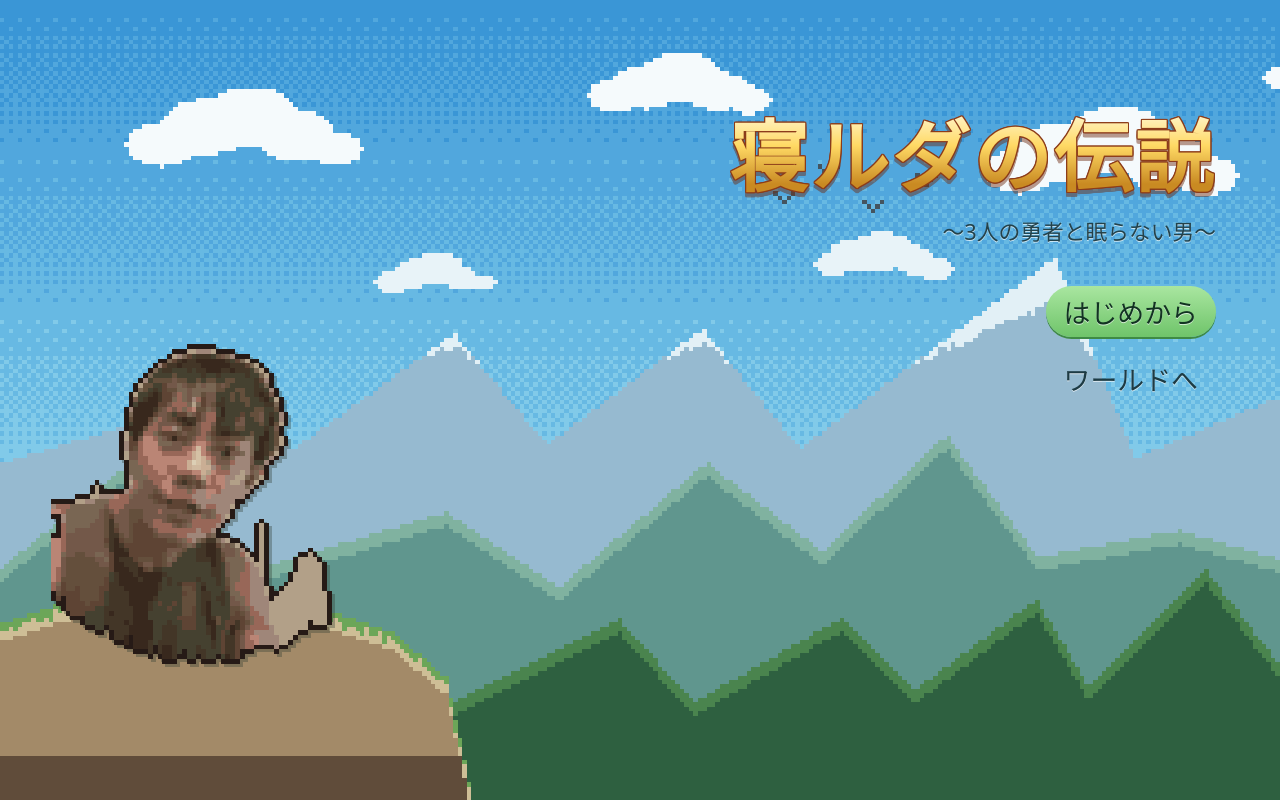
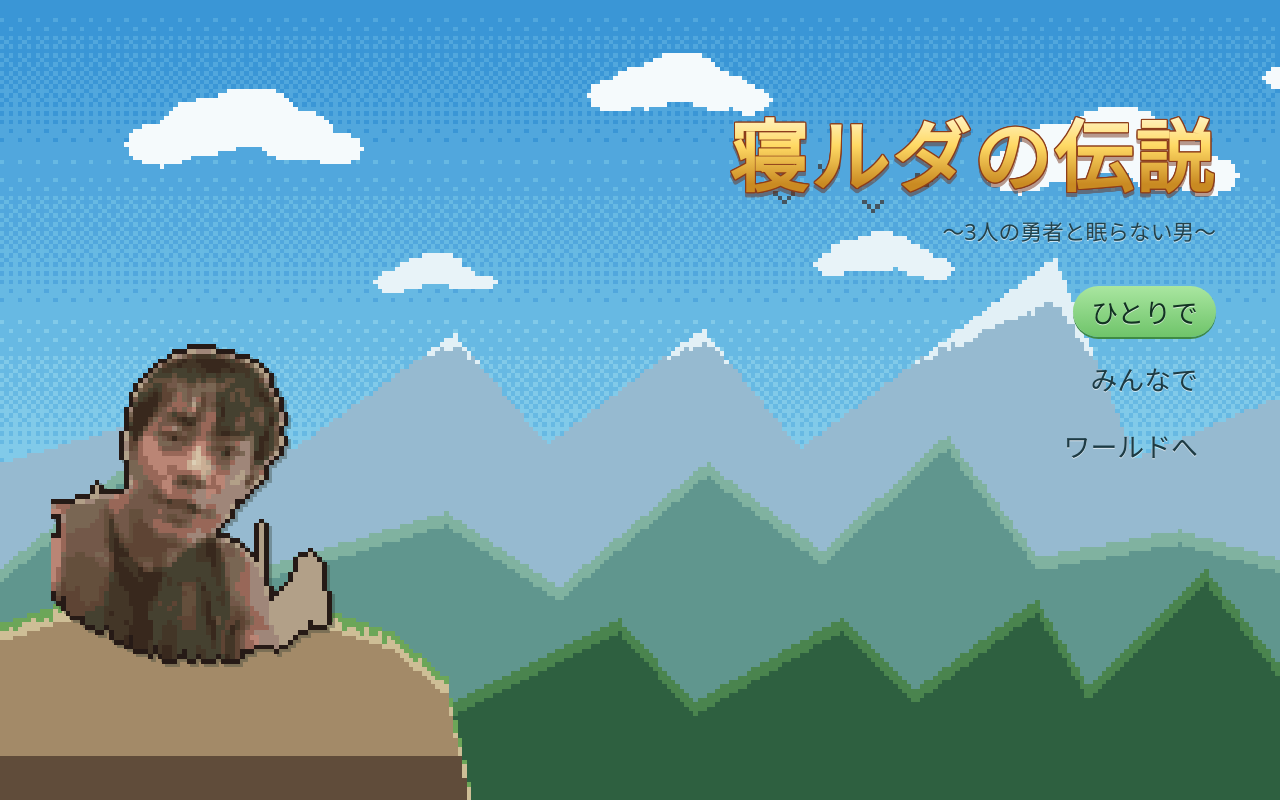
Before and after one commit to KOU050223/the-legend-of-nelda, a React (Vite) app: page / in a window 1280 px wide. Built offline with nearby package versions, Linux system fonts and the light colour scheme; no server answers.

Commit message:
feat: 開始時にひとり用／みんな用を選択できるようにする (#116)
* feat: 開始時にプレイモードを選択できるようにする

* fix: レビュー指摘のタイトル画面を修正

```diff
--- a/src/app/App.tsx
+++ b/src/app/App.tsx
@@ -92,7 +92,15 @@ export function App(): React.JSX.Element {
   if (screen === 'TITLE') return <TitleScreen />;
 
   if (screen === 'INTRO') {
-    return <IntroCutscene onComplete={() => useScreenStore.getState().goTo('MATCHING')} />;
+    return (
+      <IntroCutscene
+        onComplete={() =>
+          useScreenStore
+            .getState()
+            .goTo(useScreenStore.getState().mode === 'SINGLE' ? 'WORLD' : 'MATCHING')
+        }
+      />
+    );
   }
 
   if (screen === 'MATCHING') {
--- a/src/app/screen.ts
+++ b/src/app/screen.ts
@@ -2,9 +2,12 @@ import { create } from 'zustand';
 
 import { currentRoute, navigateToScreen } from './route';
 export type Screen = 'TITLE' | 'INTRO' | 'BATTLE' | 'WORLD' | 'MATCHING' | 'GAME';
+export type GameMode = 'SINGLE' | 'MULTIPLAYER';
 
 interface ScreenStore {
   screen: Screen;
+  mode: GameMode;
+  selectMode: (mode: GameMode) => void;
   goTo: (screen: Screen) => void;
 }
 
@@ -15,6 +18,9 @@ function initialScreen(): Screen {
 
 export const useScreenStore = create<ScreenStore>((set) => ({
   screen: initialScreen(),
+  // `/intro` などを直接開いた場合は、従来どおりマルチプレイへ進める。
+  mode: 'MULTIPLAYER',
+  selectMode: (mode) => set({ mode }),
   goTo: (screen) => {
     set({ screen });
     navigateToScreen(screen);
--- a/src/ui/title/TitleScreen.tsx
+++ b/src/ui/title/TitleScreen.tsx
@@ -1,10 +1,11 @@
-import { useScreenStore, type Screen } from '@/app/screen';
+import { useScreenStore, type GameMode, type Screen } from '@/app/screen';
 
 import styles from './TitleScreen.module.css';
 
 interface MenuItem {
   label: string;
   screen: Screen;
+  mode?: GameMode;
 }
 
 /**
@@ -15,7 +16,10 @@ interface MenuItem {
  * この行自体を出さない。
  */
 function menuItems(): MenuItem[] {
-  const items: MenuItem[] = [{ label: 'はじめから', screen: 'INTRO' }];
+  const items: MenuItem[] = [
+    { label: 'ひとりで', screen: 'INTRO', mode: 'SINGLE' },
+    { label: 'みんなで', screen: 'INTRO', mode: 'MULTIPLAYER' },
+  ];
   if (import.meta.env.DEV) items.push({ label: 'ワールドへ', screen: 'WORLD' });
   return items;
 }
@@ -41,10 +45,13 @@ export function TitleScreen(): React.JSX.Element {
         <nav className={styles.links} aria-label="メニュー">
           {items.map((item, index) => (
             <button
-              key={item.screen}
+              key={item.mode ?? item.screen}
               type="button"
               className={index === 0 ? styles.primary : styles.link}
-              onClick={() => goTo(item.screen)}
+              onClick={() => {
+                if (item.mode !== undefined) useScreenStore.getState().selectMode(item.mode);
+                goTo(item.screen);
+              }}
             >
               {item.label}
             </button>
```
Also changed, not shown: 3 other files (tests, documents, lock files or other folders).
